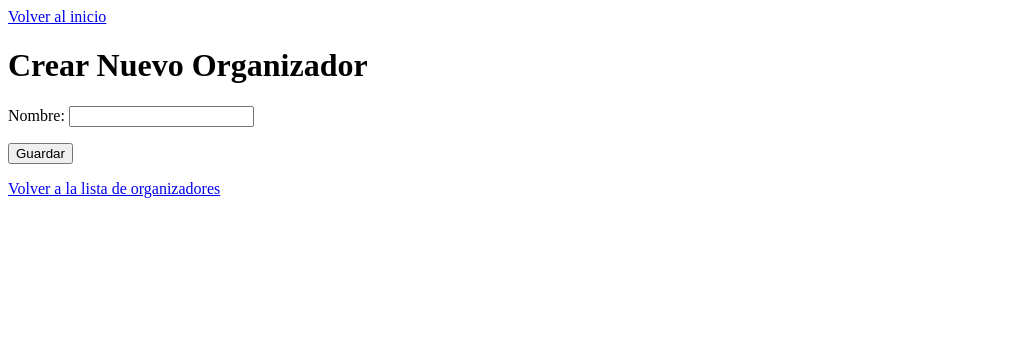
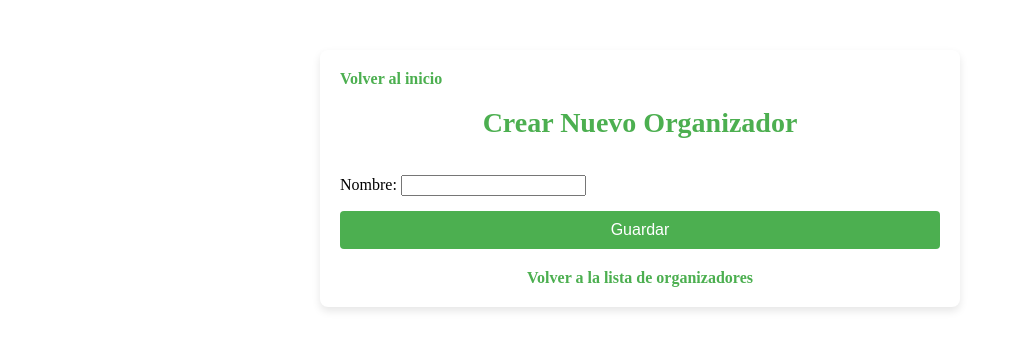
Before and after one commit to kendrick25/MiGestorEventos, a Django app: page /Organizadores/crear in a window 1280 px wide. Shown: the top 350 px of the page, without its empty margins (0-1013 px from the left). Run offline with Django 5.2, Linux system fonts and the light colour scheme.

Commit message:
Template & Style
Estilo de form de organizadores y lista de organizadores

```diff
--- /dev/null
+++ b/eventos/static/css/StyleRegistrarOrganizador.css
@@ -0,0 +1,70 @@
+* Estilos generales */
+body {
+    font-family: 'Arial', sans-serif;
+    background-color: #f4f4f9;
+    margin: 0;
+    padding: 0;
+    color: #333;
+}
+
+.container {
+    max-width: 600px;
+    margin: 50px auto;
+    padding: 20px;
+    background-color: #fff;
+    box-shadow: 0 4px 8px rgba(0, 0, 0, 0.1);
+    border-radius: 8px;
+}
+
+/* Estilos del título */
+h1 {
+    text-align: center;
+    color: #4CAF50;
+    font-size: 28px;
+    margin-bottom: 20px;
+}
+
+/* Estilos del formulario */
+.form {
+    display: flex;
+    flex-direction: column;
+}
+
+form p {
+    margin-bottom: 15px;
+}
+
+.submit-btn {
+    background-color: #4CAF50;
+    color: #fff;
+    border: none;
+    padding: 10px 15px;
+    font-size: 16px;
+    border-radius: 4px;
+    cursor: pointer;
+    transition: background-color 0.3s;
+}
+
+.submit-btn:hover {
+    background-color: #45a049;
+}
+
+/* Estilos para los enlaces */
+a {
+    text-decoration: none;
+    font-weight: bold;
+    color: #4CAF50;
+    transition: color 0.3s;
+}
+
+a:hover {
+    color: #45a049;
+}
+
+/* Enlace para volver a la lista de organizadores */
+.back-to-list-link {
+    display: block;
+    margin-top: 20px;
+    text-align: center;
+    font-size: 16px;
+}
--- a/eventos/templates/organizadoresForm.html
+++ b/eventos/templates/organizadoresForm.html
@@ -1,9 +1,31 @@
-<a href="{% url 'index' %}">Volver al inicio</a>
-<h1>Crear Nuevo Organizador</h1>
-<form method="post">
-    {% csrf_token %}
-    {{ form.as_p }}
-    <button type="submit">Guardar</button>
-</form>
+{% load static %}
 
-<a href="{% url 'organizadores' %}">Volver a la lista de organizadores</a>
+<!DOCTYPE html>
+<html lang="es">
+<head>
+    <meta charset="UTF-8">
+    <meta name="viewport" content="width=device-width, initial-scale=1.0">
+    <title>Crear Nuevo Organizador</title>
+    <!-- Enlazar correctamente el archivo CSS estático -->
+    <link rel="stylesheet" href="{% static 'css/StyleRegistrarOrganizador.css' %}">
+</head>
+<body>
+    <div class="container">
+        <!-- Enlace para volver al inicio -->
+        <a href="{% url 'index' %}" class="back-link">Volver al inicio</a>
+
+        <!-- Título de la página -->
+        <h1>Crear Nuevo Organizador</h1>
+
+        <!-- Formulario para crear un nuevo organizador -->
+        <form method="post" class="form">
+            {% csrf_token %}
+            {{ form.as_p }}
+            <button type="submit" class="submit-btn">Guardar</button>
+        </form>
+
+        <!-- Enlace para volver a la lista de organizadores -->
+        <a href="{% url 'organizadores' %}" class="back-to-list-link">Volver a la lista de organizadores</a>
+    </div>
+</body>
+</html>
```
Also changed, not shown: eventos/static/css/StyleOrganizadores.css (+85 -0 lines), eventos/templates/organizadores.html (+26 -4 lines).
